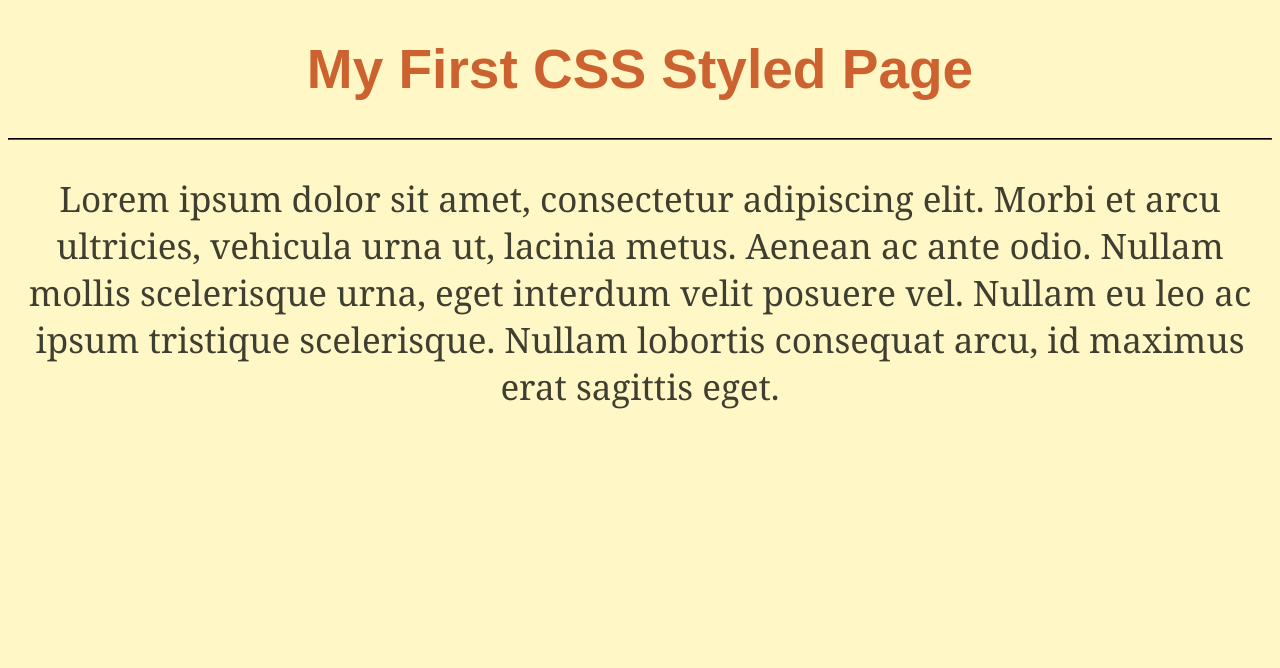
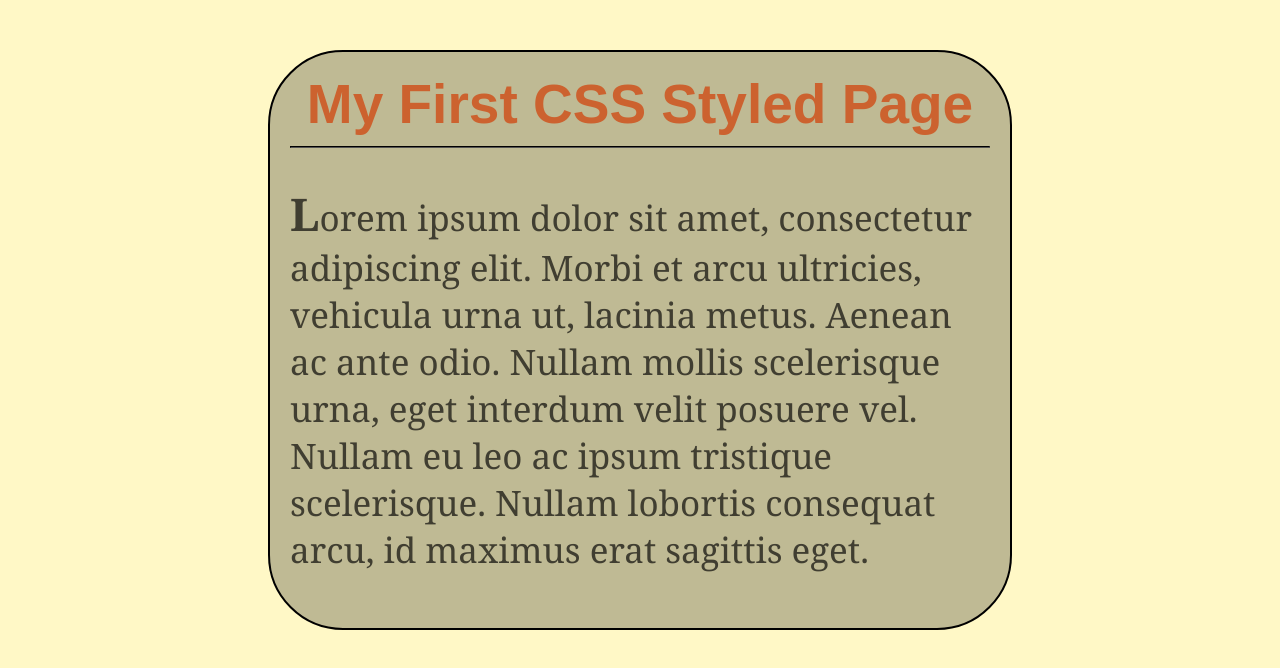
Before and after one commit to michaeldepeauwilson/mysite, a plain HTML site: page week3/index.html in a window 1280 px wide. Drawn offline with Linux system fonts and the light colour scheme.

Commit message:
added style

```diff
--- a/CSS/stylesheet.css
+++ b/CSS/stylesheet.css
@@ -7,13 +7,31 @@ h1{
 	font-family:Arial,sans-serif,impact;
 	font-size: 55px;
 	text-align: center;
+	margin-top:0;
+	margin-bottom:10px;
+}
+h1:hover{
+	color:brown;
 }
 p{
 	color:#403E31;
 	font-family: "Big Caslon", Georgia, serif;
 	font-size: 35px;
-	text-align: center;
+}
+p:first-letter{
+	font-size:45px;
+	font-weight:bold;
 }
 hr{
 	border-color:#000000;
 }
+#content{
+	width:700px;
+	border-width: 2px;
+	border-color: #000000;
+	border-style: solid;
+	background-color:#BFBA94;
+	margin:50px auto 0 auto;
+	padding:20px;
+	border-radius:75px;
+}
```
